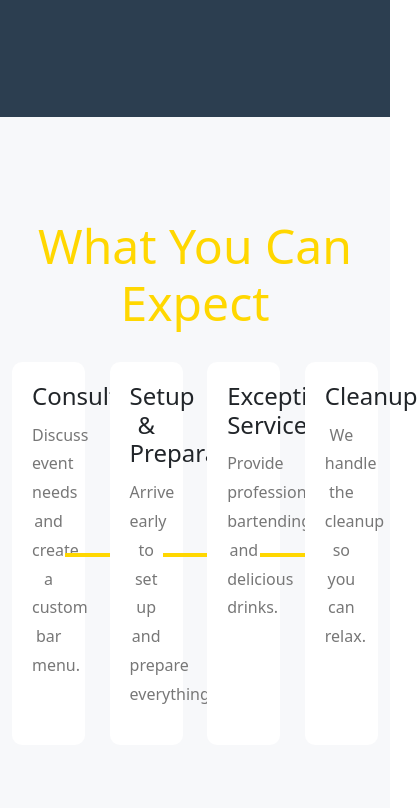
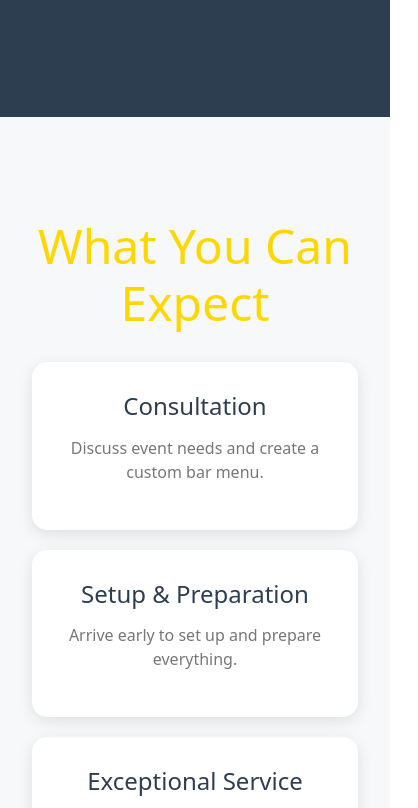
Before and after one commit to Betojr04/tragoscrafted, a React app: page / in a window 390 px wide. Shown: the part 4015-4823 px from the top of the page, 418 px wide, since content can reach past the window. Built offline with nearby package versions, Linux system fonts and the light colour scheme.

Commit message:
adjsuted movile styling of the client expectations section

```diff
--- a/src/components/Client/ClientExpectations.css
+++ b/src/components/Client/ClientExpectations.css
@@ -1,22 +1,37 @@
+/* Client Expectations Section */
 .client-expectations-section {
     background-color: #f7f8fa;
-    padding: 100px 0;
+    padding: 100px 20px;
+
 }
 
+/* Timeline for Desktop */
 .timeline {
     display: flex;
     justify-content: space-between;
+    flex-wrap: wrap;
 }
 
+/* Timeline Step Styling */
 .timeline-step {
-    width: 20%;
+    width: 23%;
     background-color: #ffffff;
-    padding: 20px;
-    border-radius: 10px;
+    padding: 30px;
+    border-radius: 15px;
     text-align: center;
     position: relative;
+    box-shadow: 0px 4px 15px rgba(0, 0, 0, 0.1);
+    margin-bottom: 30px;
+    transition: all 0.3s ease;
 }
 
+/* Hover Effect on Steps (Desktop) */
+.timeline-step:hover {
+    transform: translateY(-5px);
+    box-shadow: 0px 8px 25px rgba(0, 0, 0, 0.2);
+}
+
+/* Horizontal Line Connector for Desktop */
 .timeline-step:not(:last-child)::after {
     content: '';
     position: absolute;
@@ -25,14 +40,45 @@
     width: 50px;
     height: 4px;
     background-color: #FFD700;
+    /* Burgundy accent */
+    transform: translateY(-50%);
 }
 
+/* Title and Text Styling */
 .timeline-step h5 {
-    font-size: 1.5rem;
-    margin-bottom: 10px;
+    font-size: 1.7rem;
+    margin-bottom: 15px;
+    color: #2c3e50;
 }
 
 .timeline-step p {
-    font-size: 1rem;
+    font-size: 1.1rem;
     color: #777;
+    line-height: 1.5;
 }
+
+/* Mobile Styling */
+@media (max-width: 768px) {
+    .timeline {
+        flex-direction: column;
+    }
+
+    .timeline-step {
+        width: 100%;
+        margin-bottom: 20px;
+    }
+
+    /* Remove horizontal line connector on mobile */
+    .timeline-step:not(:last-child)::after {
+        content: none;
+    }
+
+    .timeline-step h5 {
+        font-size: 1.5rem;
+        /* Adjust for mobile */
+    }
+
+    .timeline-step p {
+        font-size: 1rem;
+    }
+}
```
